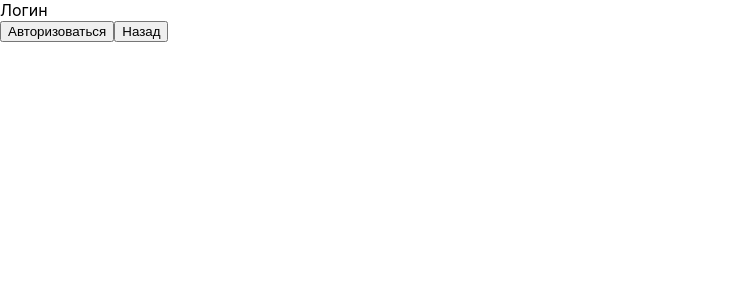
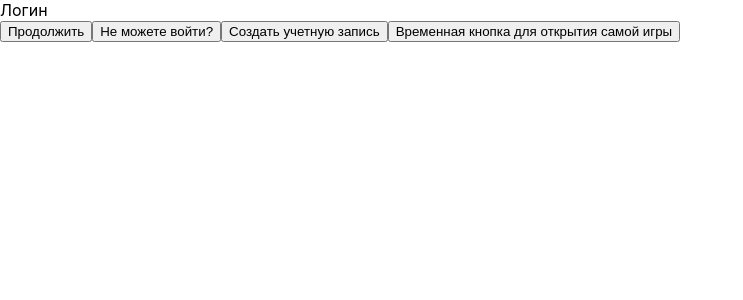
Before and after one commit to themilkpudding/IS21_project, a React (Create React App) app in the folder client/: page / in a window 1280 px wide. Shown: the top 300 px of the page, without its empty margins (0-743 px from the left). Built offline with nearby package versions, Linux system fonts and the light colour scheme.

Commit message:
Реализация карты переходов

```diff
--- /dev/null
+++ b/client/src/pages/ClassShop/ClassShop.tsx
@@ -0,0 +1,10 @@
+import React from 'react';
+import { IBasePage, PAGES } from '../PageManager';
+
+const ClassShop: React.FC<IBasePage> = (props: IBasePage) => {
+    return (<>
+        <div>Магазин классов</div>
+    </>)
+}
+
+export default ClassShop;
--- /dev/null
+++ b/client/src/pages/Lobby/Lobby.tsx
@@ -0,0 +1,22 @@
+import React from 'react';
+import { IBasePage, PAGES } from '../PageManager';
+import Button from '../../components/Button/Button';
+
+const Lobby: React.FC<IBasePage> = (props: IBasePage) => {
+const { setPage } = props;
+    const classShopClickHandler = () => {
+        setPage(PAGES.CLASS_SHOP);
+    };
+
+    const startingGameMenuClickHandler = () => {
+        setPage(PAGES.STARTING_GAME_MENU);
+    };
+
+    return (<>
+        <div>Меню</div>
+        <Button onClick={classShopClickHandler} text='Назад' />
+        <Button onClick={startingGameMenuClickHandler} text='Начать игру' />
+    </>)
+}
+
+export default Lobby;
--- a/client/src/pages/Login/Login.tsx
+++ b/client/src/pages/Login/Login.tsx
@@ -15,18 +15,27 @@ const Login: React.FC<IBasePage> = (props: IBasePage) => {
             const password = passwordRef.current.value;
             if (1) { // тестовое условие, чтобы логин всегда был успешный и работал без бекенда
                 //if (login && password && await server.login(login, password)) {
-                setPage(PAGES.GAME);
+                setPage(PAGES.MENU);
             }
         }
     }
-    const backClickHandler = () => setPage(PAGES.GAME);
+
+    const registrationClickHandler = () => {
+        setPage(PAGES.REGISTRATION)
+    };
+    const passwordRecoveryClickHandler = () => {
+        setPage(PAGES.PASSWORD_RECOVERY)
+    };
+
 
     return (<div className='login'>
         <div>Логин</div>
         <div className='login-wrapper'>
             <div className='login-buttons'>
-                <Button onClick={loginClickHandler} text='Авторизоваться' />
-                <Button onClick={backClickHandler} text='Назад' />
+                <Button onClick={loginClickHandler} text='Продолжить' />
+                <Button onClick={passwordRecoveryClickHandler} text='Не можете войти?' />
+                <Button onClick={registrationClickHandler} text='Создать учетную запись' />
+                <button onClick={() => setPage(PAGES.GAME)}>Временная кнопка для открытия самой игры</button>
             </div>
         </div>
     </div>)
--- /dev/null
+++ b/client/src/pages/Menu/Menu.tsx
@@ -0,0 +1,22 @@
+import React from 'react';
+import { IBasePage, PAGES } from '../PageManager';
+import Button from '../../components/Button/Button';
+
+const Menu: React.FC<IBasePage> = (props: IBasePage) => {
+const { setPage } = props;
+    const classShopClickHandler = () => {
+        setPage(PAGES.CLASS_SHOP);
+    };
+
+    const startingGameMenuClickHandler = () => {
+        setPage(PAGES.STARTING_GAME_MENU);
+    };
+
+    return (<>
+        <div>Меню</div>
+        <Button onClick={classShopClickHandler} text='Назад' />
+        <Button onClick={startingGameMenuClickHandler} text='Начать игру' />
+    </>)
+}
+
+export default Menu;
--- a/client/src/pages/PageManager.tsx
+++ b/client/src/pages/PageManager.tsx
@@ -3,11 +3,24 @@ import React, { useState } from 'react';
 import Login from './Login/Login';
 import GamePage from './Game/Game';
 import NotFound from './NotFound/NotFound';
+import Menu from './Menu/Menu';
+import Registration from './Registration/Registration';
+import PasswordRecovery from './PasswordRecovery/PasswordRecovery';
+import ClassShop from './ClassShop/ClassShop';
+import StartingGameMenu from './StartingGameMenu/StartingGameMenu';
+import Lobby from './Lobby/Lobby';
+
 
 export enum PAGES {
     LOGIN,
     GAME,
     NOT_FOUND,
+    MENU,
+    PASSWORD_RECOVERY,
+    REGISTRATION,
+    CLASS_SHOP,
+    STARTING_GAME_MENU,
+    LOBBY
 }
 
 export interface IBasePage {
@@ -22,6 +35,12 @@ const PageManager: React.FC = () => {
             {page === PAGES.LOGIN && <Login setPage={setPage} />}
             {page === PAGES.GAME && <GamePage setPage={setPage} />}
             {page === PAGES.NOT_FOUND && <NotFound setPage={setPage} />}
+            {page === PAGES.MENU && <Menu setPage={setPage} />}
+            {page === PAGES.PASSWORD_RECOVERY && <PasswordRecovery setPage={setPage} />}
+            {page === PAGES.REGISTRATION && <Registration setPage={setPage} />}
+            {page === PAGES.CLASS_SHOP && <ClassShop setPage={setPage} />}
+            {page === PAGES.STARTING_GAME_MENU && <StartingGameMenu setPage={setPage} />}
+            {page === PAGES.LOBBY && <Lobby setPage={setPage} />}
         </>
     );
 }
--- /dev/null
+++ b/client/src/pages/PasswordRecovery/PasswordRecovery.tsx
@@ -0,0 +1,22 @@
+import React from 'react';
+import Button from '../../components/Button/Button';
+import { IBasePage, PAGES } from '../PageManager';
+
+const PasswordRecovery: React.FC<IBasePage> = (props: IBasePage) => {
+    const { setPage } = props;
+
+    const passwordRecoveryClickHandler = () => {
+        setPage(PAGES.LOGIN)
+    };
+    const backClickHandler = () => {
+        setPage(PAGES.LOGIN)
+    };
+
+    return (<>
+        <div>Восстановление пароля</div>
+        <Button onClick={passwordRecoveryClickHandler} text='Восстановить пароль' />
+        <Button onClick={backClickHandler} text='Вернуться к входу' />
+    </>)
+}
+
+export default PasswordRecovery;
--- /dev/null
+++ b/client/src/pages/Registration/Registration.tsx
@@ -0,0 +1,23 @@
+import React from 'react';
+import Button from '../../components/Button/Button';
+import { IBasePage, PAGES } from '../PageManager';
+
+const Registration: React.FC<IBasePage> = (props: IBasePage) => {
+    const { setPage } = props;
+
+    const registrationClickHandler = () => {
+        setPage(PAGES.LOGIN)
+    };
+
+    const haveAccountClickHandler = () => {
+        setPage(PAGES.LOGIN)
+    }
+
+    return (<>
+        <div>Регистрация</div>
+        <Button onClick={registrationClickHandler} text='Регистрация' />
+        <Button onClick={haveAccountClickHandler} text='Уже есть аккаунт' />
+    </>)
+}
+
+export default Registration;
--- /dev/null
+++ b/client/src/pages/StartingGameMenu/StartingGameMenu.tsx
@@ -0,0 +1,11 @@
+import React from 'react';
+import { IBasePage, PAGES } from '../PageManager';
+
+const StartingGameMenu: React.FC<IBasePage> = (props: IBasePage) => {
+
+    return (<>
+        <div>Меню начала игры</div>
+    </>)
+}
+
+export default StartingGameMenu;
```
